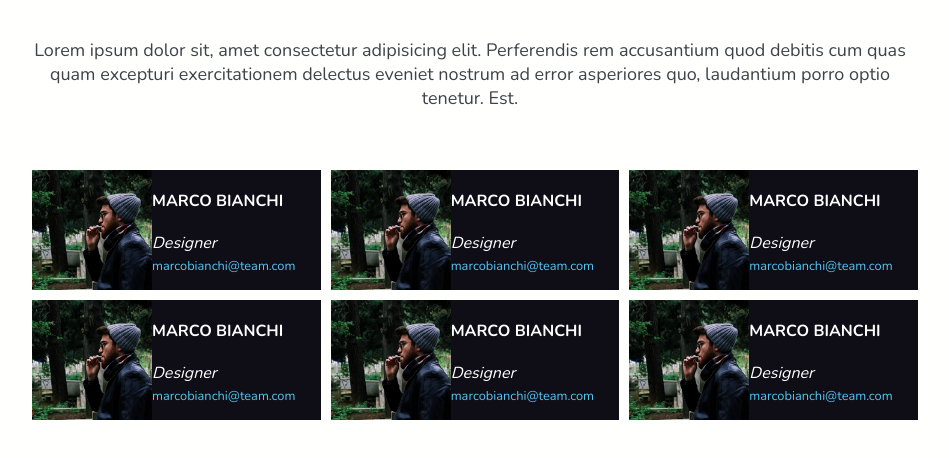
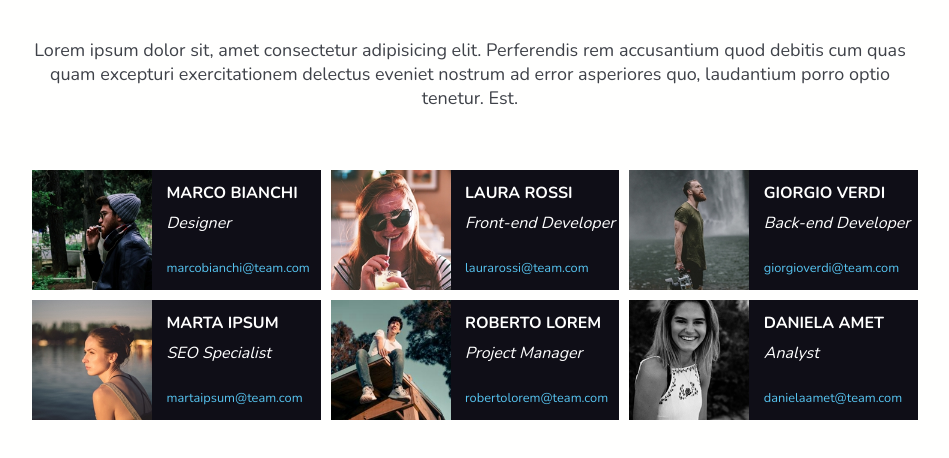
Before and after one commit to Mario-Arista/html-css-float-cards, a plain HTML site: page index.html in a window 1280 px wide. Shown: the part 88-546 px from the top of the page, without its empty margins (170-1119 px from the left). Drawn offline with nearby package versions, Linux system fonts and the light colour scheme.

Commit message:
Almost done, missing the shadow and some text allignment

```diff
--- a/css/style.css
+++ b/css/style.css
@@ -69,6 +69,12 @@ section > p {
 
 /* Style Business cards */
 
+#rino {
+    position: relative;
+    left: 5%;
+    top: 10%;
+}
+
 .img-card {
     height: 120px;
     float: left;
@@ -77,16 +83,19 @@ section > p {
 .name {
     color: white;
     font-weight: bolder;
-    padding: 20px;
+}
+
+.business-role {
+    padding-top: 8px;
+
+    color: white;
+    font-style: italic;
 
 }
 
-.business-role {
-    color: white;
-    font-style: italic;
-}
+a:last-child {
+    padding-top: 12px;
 
-a:last-child {
     color:#57C4F0;
     text-decoration: none;
     font-size: 0.8em;
--- a/index.html
+++ b/index.html
@@ -38,45 +38,58 @@
 
             <div class="business-card">
                 <img class="img-card" src="./img/male1.png" alt="Foto di Marco Bianchi">
-                <div class="name">MARCO BIANCHI</div>
-                <div class="business-role">Designer</div>
-                <a href="https://www.calciomercato.com">marcobianchi@team.com</a>
+                <div id="rino">
+                    <div class="name">MARCO BIANCHI</div>
+                    <div class="business-role">Designer</div><br>
+                    <a href="https://www.calciomercato.com">marcobianchi@team.com</a>
+                </div>
             </div>
 
             <div class="business-card">
-                <img class="img-card" src="./img/male1.png" alt="Foto di Marco Bianchi">
-                <div class="name">MARCO BIANCHI</div>
-                <div class="business-role">Designer</div>
-                <a href="https://www.calciomercato.com">marcobianchi@team.com</a>
+                <img class="img-card" src="./img/female1.png" alt="Foto di Marco Bianchi">
+                <div id="rino">
+                    <div class="name">LAURA ROSSI</div>
+                    <div class="business-role">Front-end Developer</div><br>
+                    <a href="https://www.calciomercato.com">laurarossi@team.com</a>
+                </div>
             </div>
 
             <div class="business-card">
-                <img class="img-card" src="./img/male1.png" alt="Foto di Marco Bianchi">
-                <div class="name">MARCO BIANCHI</div>
-                <div class="business-role">Designer</div>
-                <a href="https://www.calciomercato.com">marcobianchi@team.com</a>
+                <img class="img-card" src="./img/male2.png" alt="Foto di Marco Bianchi">
+                <div id="rino">
+                    <div class="name">GIORGIO VERDI</div>
+                    <div class="business-role">Back-end Developer</div><br>
+                    <a href="https://www.calciomercato.com">giorgioverdi@team.com</a>
+                </div>
             </div>
 
             <div class="business-card">
-                <img class="img-card" src="./img/male1.png" alt="Foto di Marco Bianchi">
-                <div class="name">MARCO BIANCHI</div>
-                <div class="business-role">Designer</div>
-                <a href="https://www.calciomercato.com">marcobianchi@team.com</a>
+                <img class="img-card" src="./img/female2.png" alt="Foto di Marco Bianchi">
+                <div id="rino">
+                    <div class="name">MARTA IPSUM</div>
+                    <div class="business-role">SEO Specialist</div><br>
+                    <a href="https://www.calciomercato.com">martaipsum@team.com</a>
+                </div>
             </div>
 
             <div class="business-card">
-                <img class="img-card" src="./img/male1.png" alt="Foto di Marco Bianchi">
-                <div class="name">MARCO BIANCHI</div>
-                <div class="business-role">Designer</div>
-                <a href="https://www.calciomercato.com">marcobianchi@team.com</a>
+                <img class="img-card" src="./img/male3.png" alt="Foto di Marco Bianchi">
+                <div id="rino">
+                    <div class="name">ROBERTO LOREM</div>
+                    <div class="business-role">Project Manager</div><br>
+                    <a href="https://www.calciomercato.com">robertolorem@team.com</a>
+                </div>
             </div>
 
             <div class="business-card">
-                <img class="img-card" src="./img/male1.png" alt="Foto di Marco Bianchi">
-                <div class="name">MARCO BIANCHI</div>
-                <div class="business-role">Designer</div>
-                <a href="https://www.calciomercato.com">marcobianchi@team.com</a>
+                <img class="img-card" src="./img/female3.png" alt="Foto di Marco Bianchi">
+                <div id="rino">
+                    <div class="name">DANIELA AMET</div>
+                    <div class="business-role">Analyst</div><br>
+                    <a href="https://www.calciomercato.com">danielaamet@team.com</a>
+                </div>
             </div>
+
 
         </section>
 
```
